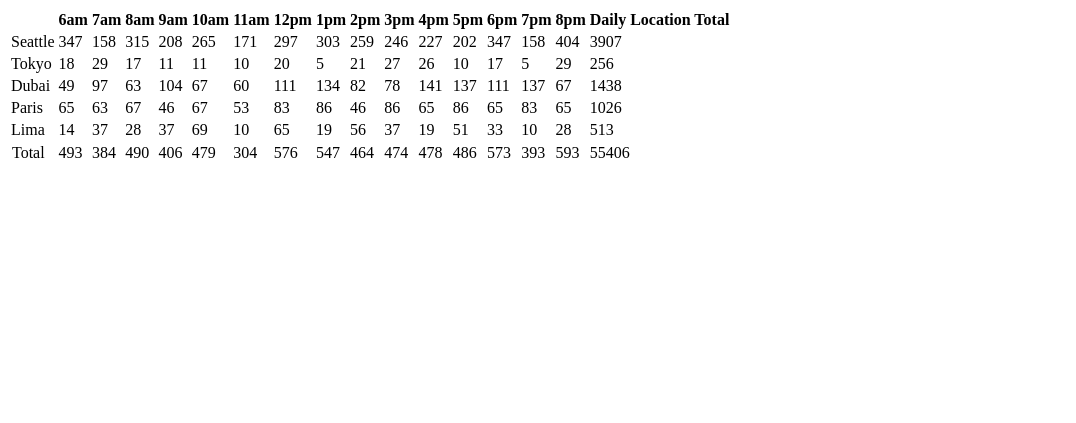
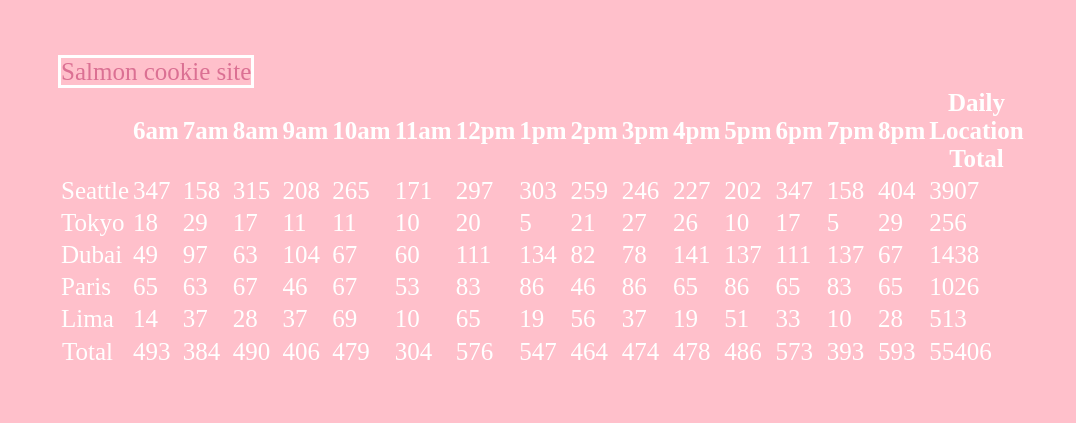
Before and after one commit to hayashibli/cookie-stand, a plain HTML site: page sales.html in a window 1280 px wide. Shown: the whole page, without its empty margins (0-1076 px from the left). Drawn offline with Linux system fonts and the light colour scheme.

Commit message:
modified files

```diff
--- a/sales.html
+++ b/sales.html
@@ -4,7 +4,22 @@
     <meta charset="UTF-8">
     <meta name="viewport" content="width=device-width, initial-scale=1.0">
     <title>Document</title>
-    <a href="/index.html"></a>
+    <a href="/index.html">Salmon cookie site</a>
+    <style>
+        #body-part{
+            table-layout: fixed;
+            background-color: pink;
+            color: white;
+            font-size: 25px;
+            padding: 50px;
+            width: 200px;
+        }
+        a{
+            text-decoration: none;
+            color: palevioletred;
+            border: white 3px solid;
+        }
+    </style>
 </head>
 <body id="body-part">
 
```
Also changed, not shown: index.html (+7 -1 lines).
